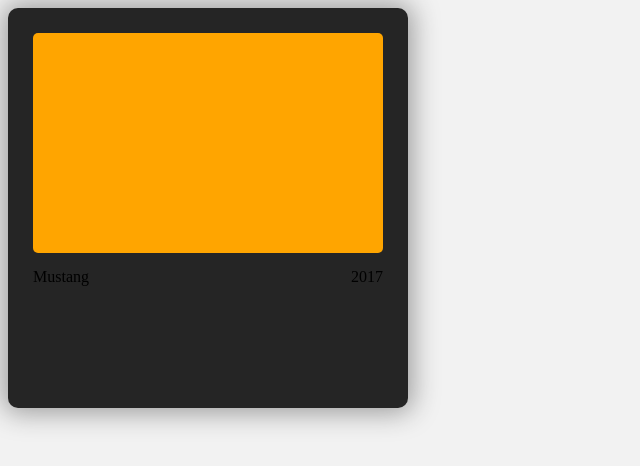
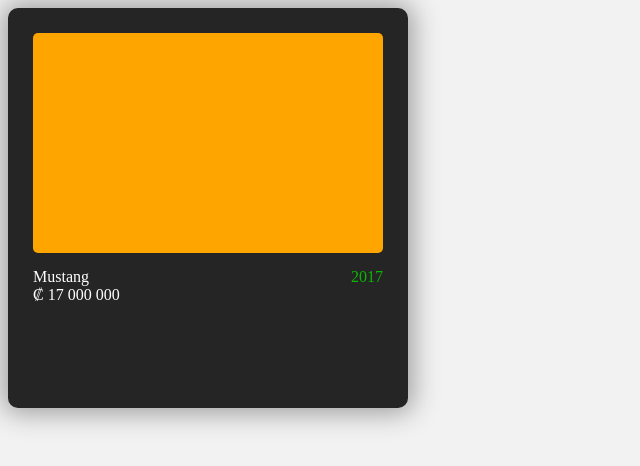
Before and after one commit to Gabuardi/ng-car-card, an Angular app: page / in a window 1280 px wide. Shown: the top 466 px of the page, without its empty margins (0-640 px from the left). Built offline with nearby package versions, Linux system fonts and the light colour scheme.

Commit message:
Add text

```diff
--- a/src/app/car-card/car-card.component.html
+++ b/src/app/car-card/car-card.component.html
@@ -1,7 +1,8 @@
 <div class="car-card">
-  <div class="card-picture"></div>
+  <div class="car-picture"></div>
   <div class="info-container">
-    <div>Mustang</div>
-    <div>2017</div>
+    <div class="car-model">Mustang</div>
+    <div class="car-year">2017</div>
   </div>
+  <div class="car-price">₡ 17 000 000</div>
 </div>
--- a/src/app/car-card/car-card.component.scss
+++ b/src/app/car-card/car-card.component.scss
@@ -7,7 +7,7 @@
   background-color: #252525;
   box-shadow: 0 0 27px 5px #9D9D9D;
 
-  .card-picture {
+  .car-picture {
     width: 100%;
     height: 220px;
     margin-bottom: 15px;
@@ -18,5 +18,17 @@
   .info-container {
     display: flex;
     justify-content: space-between;
+
+    .car-model {
+      color: #FFF;
+    }
+
+    .car-year {
+      color: #0ab802;
+    }
+  }
+
+  .car-price {
+    color: #FFF
   }
 }
```
